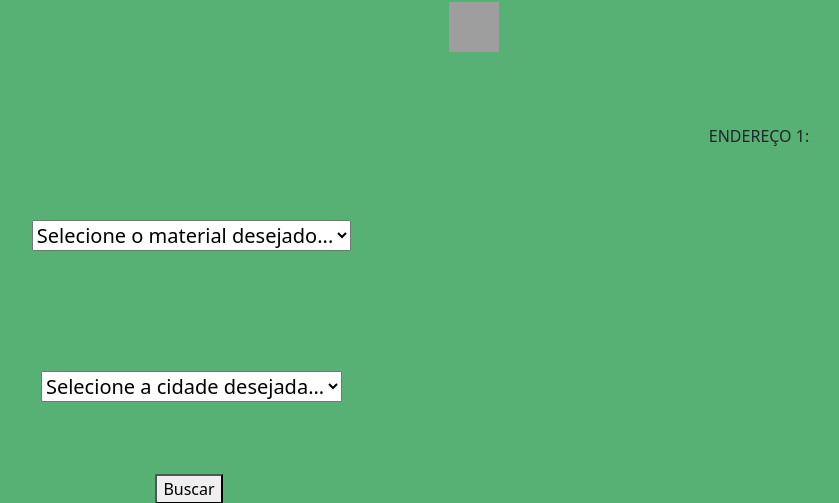
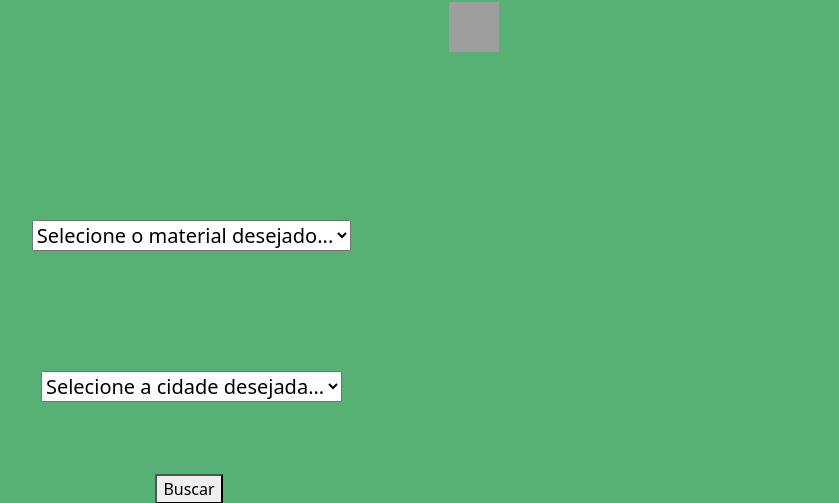
Before and after one commit to nickbrollop/site_cartelas, a Django app: page /RecandoDaCompaixao/Doacao/ in a window 1280 px wide. Shown: the part 287-790 px from the top of the page, without its empty margins (166-1005 px from the left). Run offline with Django 4.2, Linux system fonts and the light colour scheme; data comes from the database, SQL or seed files in the repository; both versions use the stored data as it was after the commit; grey boxes are pictures that could not be loaded.

Commit message:
commit 2 17-10

```diff
--- a/templates/doacao.html
+++ b/templates/doacao.html
@@ -99,9 +99,6 @@
         <div class="col">
           <center>
           <div>
-            <center>
-              <P> ENDEREÇO 1: </P>
-            </center>
 
             {{enderecos}}
 
```
Also changed, not shown: db.sqlite3.
